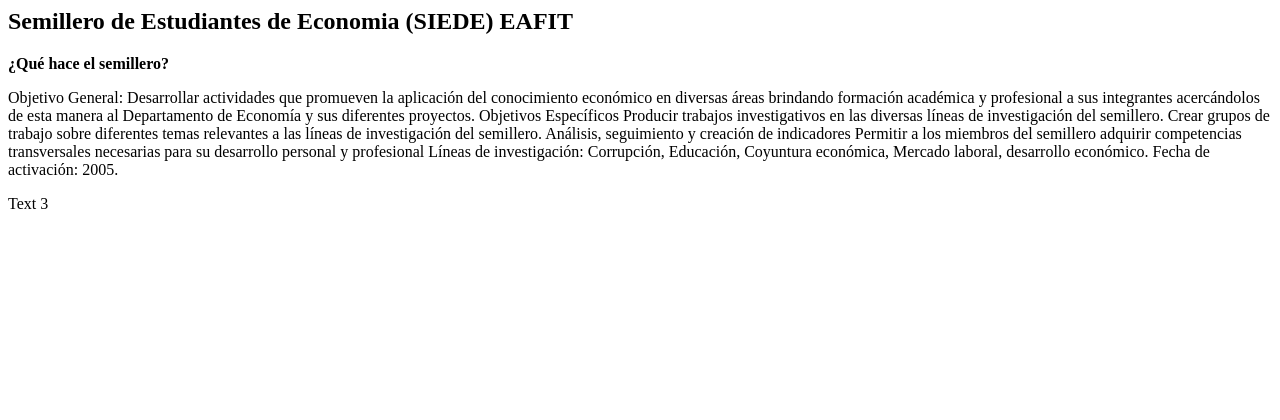
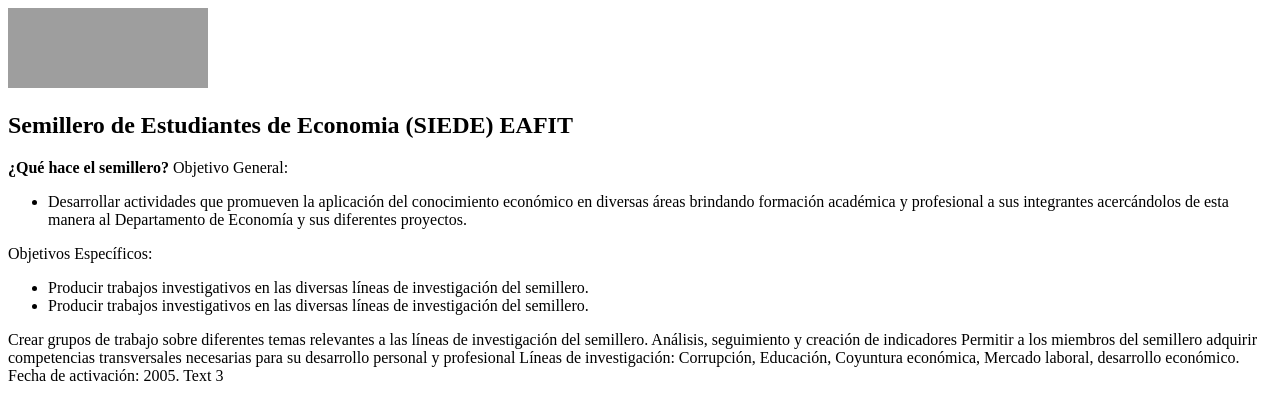
Before and after one commit to SIEDEEAFIT/siedeeafit.github.io, a plain HTML site: page docs/index.html in a window 1280 px wide. Drawn offline with Linux system fonts and the light colour scheme; grey boxes are pictures that could not be loaded.

Commit message:
Update index.html

```diff
--- a/docs/index.html
+++ b/docs/index.html
@@ -1,20 +1,42 @@
+<!DOCTYPE html>
+<html>
+   <head>
+      <title>SIEDE EAFIT</title>
+   </head>
+
+   <body>
+      <img src="https://www.tutorialspoint.com/html/images/test.png" alt="Simply Easy Learning" width="200" height="80">
+
+
 <section class="header">
     <h1>Semillero de Estudiantes de Economia (SIEDE) EAFIT </h1>
 
 <strong> ¿Qué hace el semillero? </strong>
 
-</p>
 Objetivo General:
 
-Desarrollar actividades que promueven la aplicación del conocimiento económico en diversas áreas brindando formación académica y profesional a sus integrantes acercándolos de esta manera al Departamento de Economía y sus diferentes proyectos.
-  Objetivos Específicos
-Producir trabajos investigativos en las diversas líneas de investigación del semillero.
+<ul>
+  <li>Desarrollar actividades que promueven la aplicación del conocimiento económico en diversas áreas brindando formación académica y profesional a sus integrantes acercándolos de esta manera al Departamento de Economía y sus diferentes proyectos.
+</li>
+</ul>
+
+Objetivos Específicos:
+
+<ul>
+  <li>Producir trabajos investigativos en las diversas líneas de investigación del semillero.</li>
+    <li>Producir trabajos investigativos en las diversas líneas de investigación del semillero.</li>
+</ul>
+
+
 Crear grupos de trabajo sobre diferentes temas relevantes a las líneas de investigación del semillero.
 Análisis, seguimiento y creación de indicadores
 Permitir a los miembros del semillero adquirir competencias transversales necesarias para su desarrollo personal y profesional
 Líneas de investigación: Corrupción, Educación, Coyuntura económica, Mercado laboral, desarrollo económico.
 
 Fecha de activación: 2005.
-</p>
+
     <a class="btn-bgstroke">Text 3</a>
 </section>
+
+ </body>
+</html>
```
